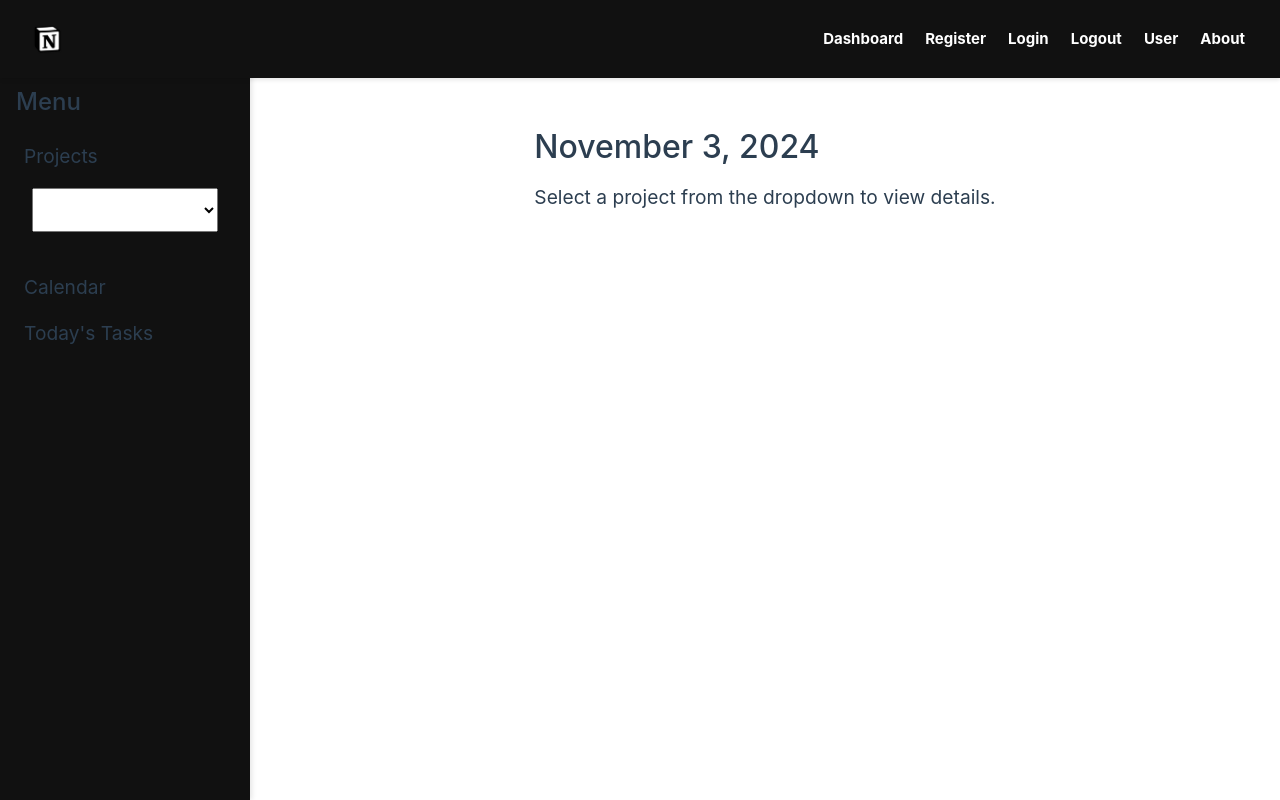
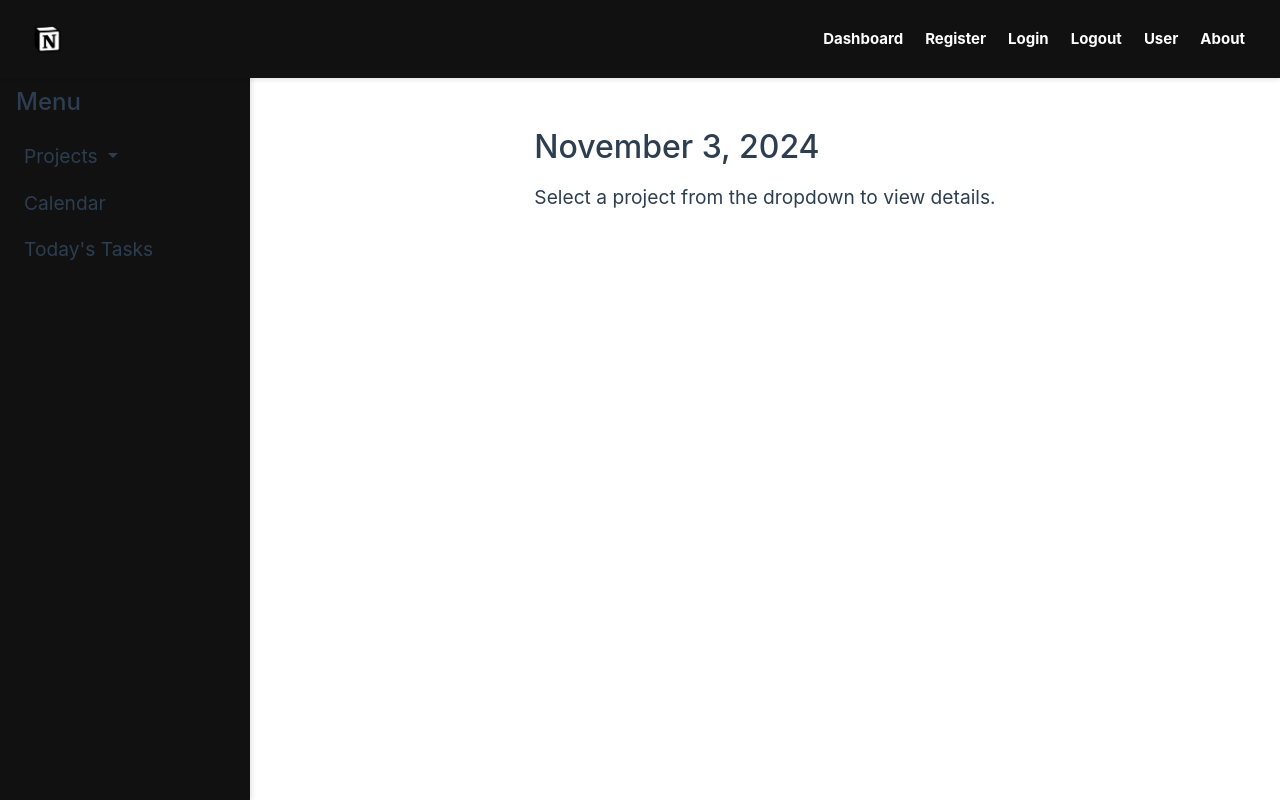
Before and after one commit to Fanzakp/team-project-tracker-pbkk, a Vue app in the folder vue/: page /dashboard in a window 1280 px wide. Built offline with nearby package versions, Linux system fonts and the light colour scheme.

Commit message:
Update Dashboard.vue

```diff
--- a/vue/src/components/Dashboard.vue
+++ b/vue/src/components/Dashboard.vue
@@ -3,14 +3,17 @@
     <aside class="sidebar">
       <h2>Menu</h2>
       <ul>
-        <li @click="selectMenu('projects')">Projects
-          <div v-if="selectedMenu === 'projects'" class="dropdown">
-            <select v-model="selectedProjectId" @change="selectProject">
-              <option v-for="project in projects" :key="project.id" :value="project.id">
+        <li @click="toggleDropdown('projects')" class="nav-item dropdown">
+          <a class="nav-link dropdown-toggle" href="#" role="button" aria-expanded="false">
+            Projects
+          </a>
+          <ul v-if="dropdowns.projects" class="dropdown-menu">
+            <li v-for="project in projects" :key="project.id">
+              <a class="dropdown-item" href="#" @click="selectProject(project.id)">
                 {{ project.name }}
-              </option>
-            </select>
-          </div>
+              </a>
+            </li>
+          </ul>
         </li>
         <li @click="selectMenu('calendar')">Calendar</li>
         <li @click="selectMenu('todaysTasks')">Today's Tasks</li>
@@ -84,8 +87,8 @@ const projects = ref([
 const selectedProjectId = ref(null);
 const selectedProject = computed(() => projects.value.find(project => project.id === selectedProjectId.value));
 
-const selectProject = () => {
-  // No need to set selectedProject manually, computed property will handle it
+const selectProject = (projectId) => {
+  selectedProjectId.value = projectId;
 };
 
 const addTask = () => {
@@ -99,34 +102,32 @@ const addTask = () => {
   }
 };
 
-const appointments = ref([]);
-const addAppointment = ({ start, end }) => {
-  const title = prompt('Enter appointment title:');
-  if (title) {
-    appointments.value.push({ id: Date.now(), start, end, title });
-  }
-};
-
 const todaysTasks = computed(() => {
   const today = new Date().toISOString().split('T')[0];
   return selectedProject.value ? selectedProject.value.tasks.filter(task => task.date === today) : [];
 });
 
-const todaysAppointments = computed(() => {
-  const today = new Date().toISOString().split('T')[0];
-  return appointments.value.filter(appointment => appointment.start.split('T')[0] === today);
+const selectedMenu = ref('projects');
+
+const selectMenu = (menu) => {
+  selectedMenu.value = menu;
+};
+
+const dropdowns = ref({
+  projects: false,
 });
 
-const selectedMenu = ref('projects');
-const selectMenu = (menu) => {
-  selectedMenu.value = menu;
+const toggleDropdown = (menu) => {
+  dropdowns.value[menu] = !dropdowns.value[menu];
+  if (menu === 'projects') {
+    selectedMenu.value = 'projects';
+  }
 };
 
 const todayDate = computed(() => {
   const options = { year: 'numeric', month: 'long', day: 'numeric' };
   return new Date().toLocaleDateString(undefined, options);
 });
-
 </script>
 
 <style scoped>
@@ -171,10 +172,30 @@ const todayDate = computed(() => {
   color: #333;
 }
 
-.sidebar select {
+.sidebar .dropdown-menu {
+  display: block;
+  position: absolute;
+  top: 100%;
+  left: 0;
+  background-color: #fff;
+  box-shadow: 0 0.5rem 1rem rgba(0, 0, 0, 0.1);
+  z-index: 1000;
   width: 100%;
-  padding: 0.5rem;
-  margin-bottom: 1rem;
+  padding: 0.5rem 0;
+  margin: 0;
+  list-style: none;
+}
+
+.sidebar .dropdown-item {
+  padding: 0.5rem 1rem;
+  color: #333;
+  text-decoration: none;
+  display: block;
+}
+
+.sidebar .dropdown-item:hover {
+  background-color: #e0e0e0;
+  color: #333;
 }
 
 .main-content {
@@ -231,11 +252,4 @@ button:hover {
 .today-section {
   margin-top: 2rem;
 }
-
-.dropdown {
-  margin-top: 0.5rem; /* Add margin to push other menu items down */
-  z-index: 1000;
-  width: 100%;
-  padding: 0.5rem;
-}
 </style>
```
